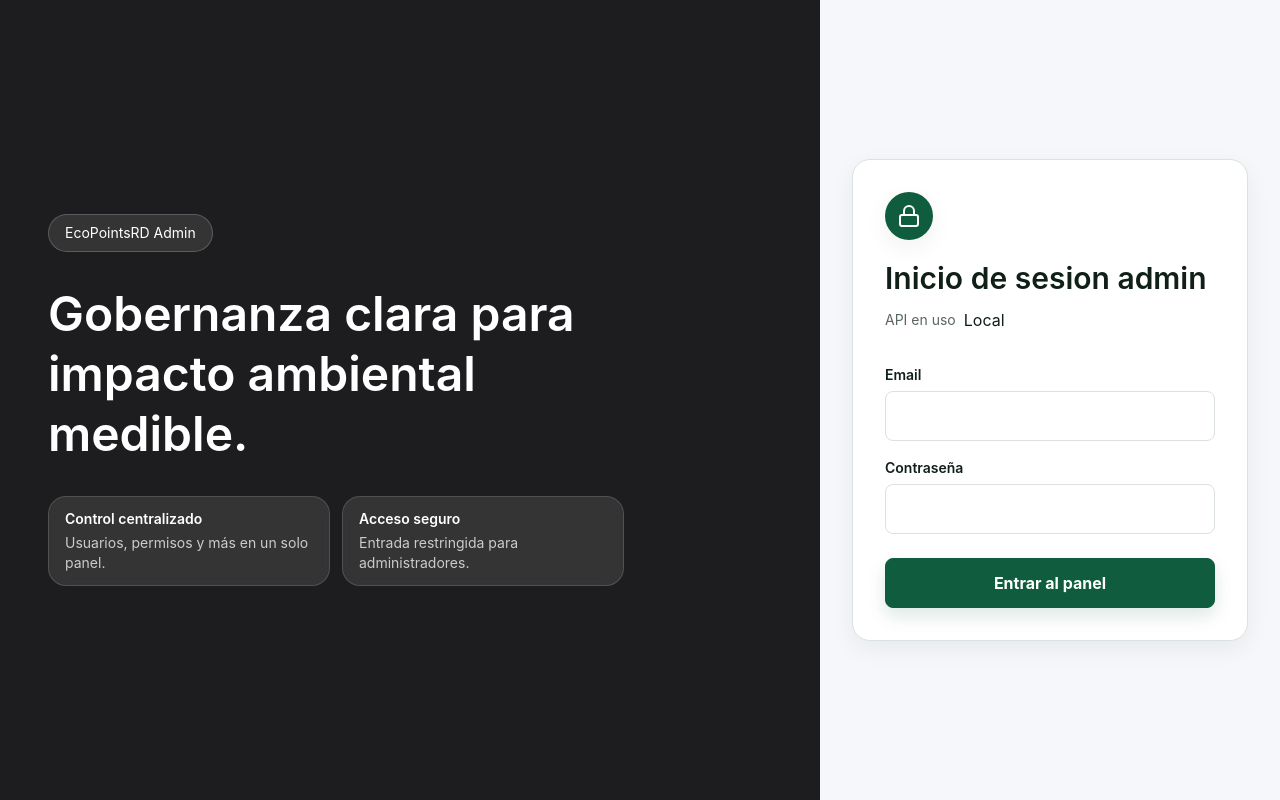
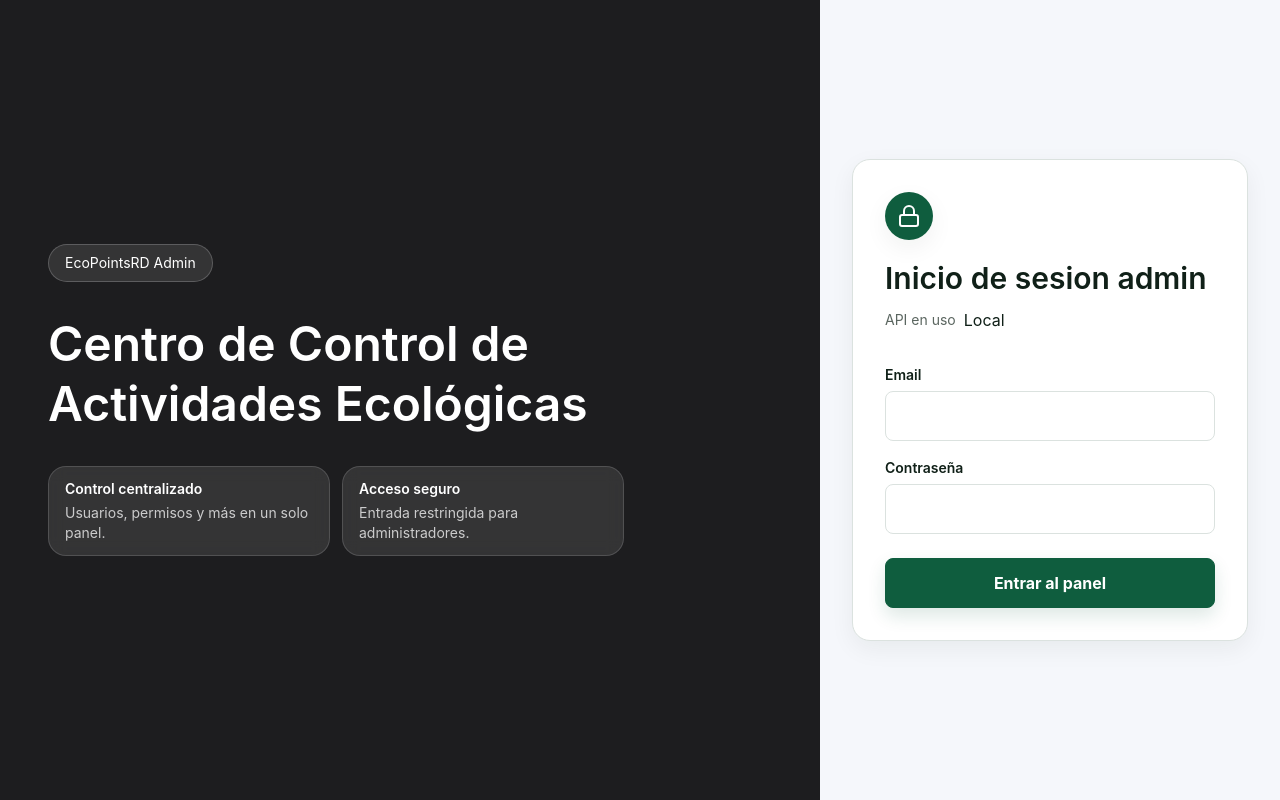
Before and after one commit to mrxandev/EcoPointsRD-AdminP, a React (Vite) app: page / in a window 1280 px wide. Built offline with nearby package versions, Linux system fonts and the light colour scheme.

Commit message:
feat: update header text for improved clarity in login page

```diff
--- a/src/pages/Login.tsx
+++ b/src/pages/Login.tsx
@@ -58,7 +58,7 @@ function Login({ onLogin }: LoginProps) {
         <div className="relative flex h-full items-center px-12 py-14">
           <div className="max-w-2xl space-y-8">
             <span className="inline-flex w-fit rounded-full border border-white/20 bg-white/10 px-4 py-2 text-sm font-normal">EcoPointsRD Admin</span>
-            <h1 className="max-w-xl text-5xl font-semibold leading-tight">Gobernanza clara para impacto ambiental medible.</h1>
+            <h1 className="max-w-xl text-5xl font-semibold leading-tight">Centro de Control de Actividades Ecológicas</h1>
             <div className="grid max-w-xl gap-3 sm:grid-cols-2">
               <div className="rounded-[18px] border border-white/15 bg-white/10 px-4 py-3 backdrop-blur-sm">
                 <p className="text-sm font-semibold text-white">Control centralizado</p>
```
